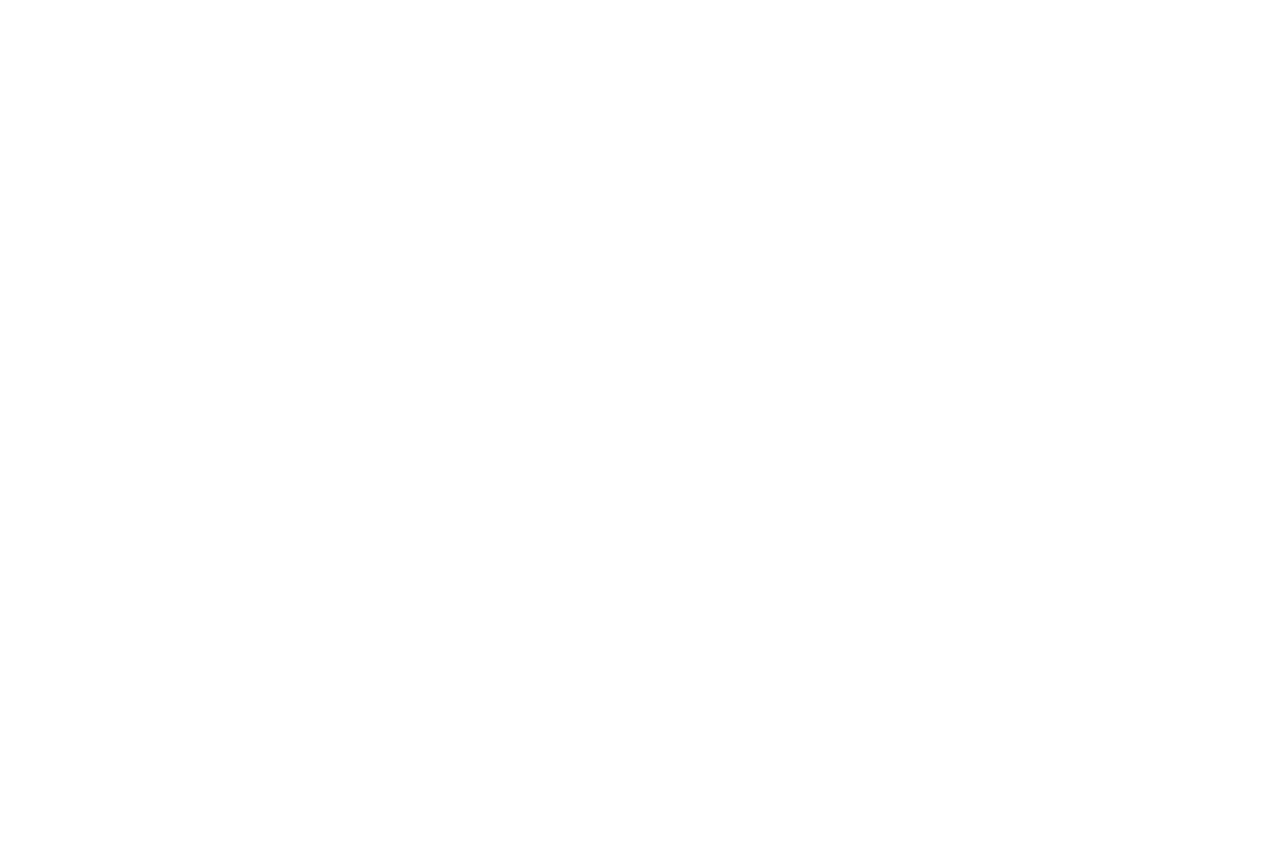
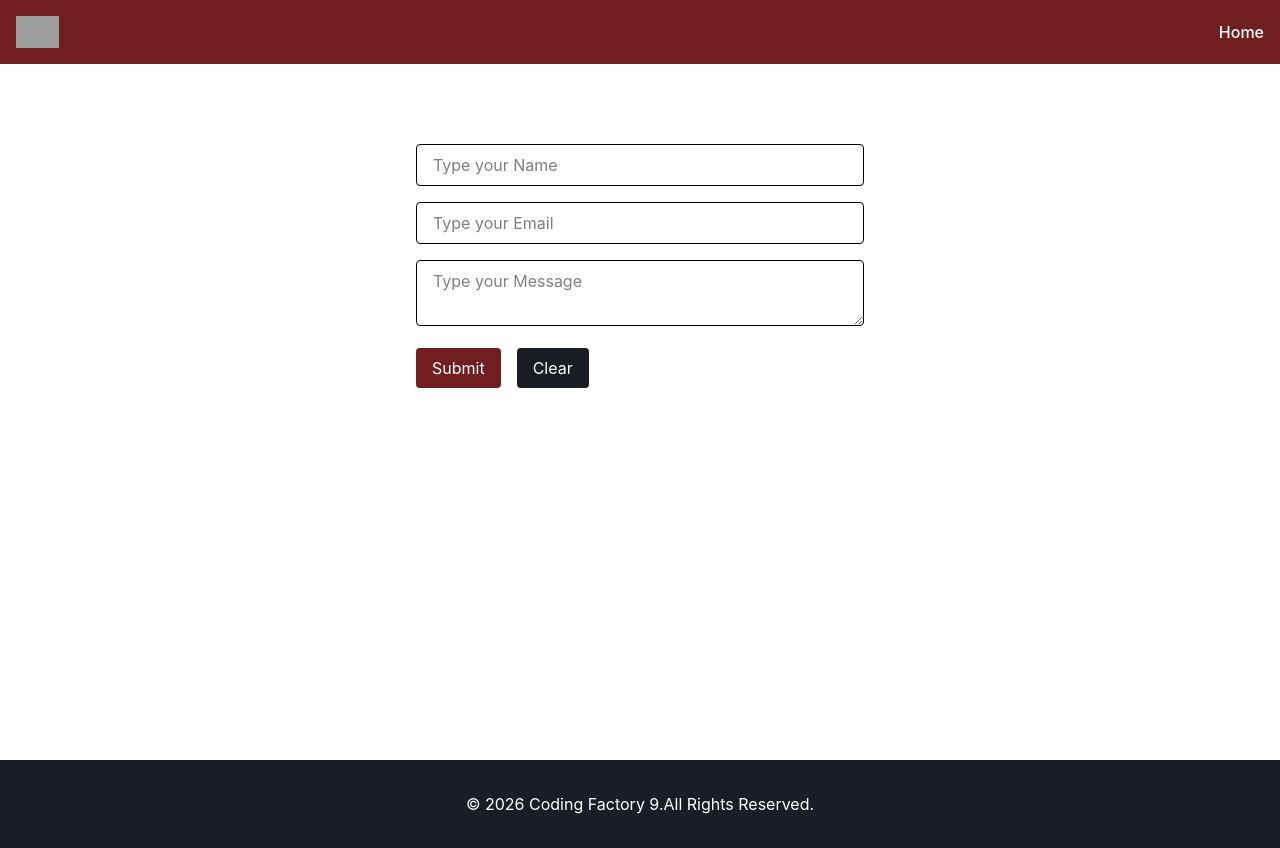
Before and after one commit to TimosPsy/cf9-react-app, a React (Vite) app: page /multyfield-form in a window 1280 px wide. Before the commit this address had no page. Before the commit the page ends 800 px from the top, so only its background shows below. Built offline with nearby package versions, Linux system fonts and the light colour scheme; grey boxes are pictures that could not be loaded.

Commit message:
feat: add MultiFieldForm component using html validation

```diff
--- a/src/App.tsx
+++ b/src/App.tsx
@@ -57,6 +57,7 @@
  import RouterLayout from "./components/RouterLayout.tsx";
  import UserPage from "./pages/UserPage.tsx";
  import SearchPage from "./pages/SearchPage.tsx";
+ import MultyFieldForm from "./components/LessonNine/MultyFieldForm.tsx";
 
  function App() {
 
@@ -113,7 +114,10 @@
               </Route>
               <Route path="search" element={<SearchPage />}/>
                 {/*/search?query=react-js&page=2   QUERY Params*/}
+
+              <Route path="multyfield-form" element={<MultyFieldForm />}/>
             </Route>
+
         </Routes>
     </>
   )
--- /dev/null
+++ b/src/components/LessonNine/MultyFieldForm.tsx
@@ -0,0 +1,91 @@
+import {useState} from "react";
+
+type FormValues = {
+    name: string,
+    email: string,
+    message: string,
+}
+const initialValues: FormValues = {
+    name: "",
+    email: "",
+    message: "",
+}
+
+const MultiFieldForm = () => {
+    const [values, setValues] = useState<FormValues>(initialValues);
+    const [submittedData, setSubmittedData] = useState<FormValues | null>(null);
+
+    const handleChange = (
+        e: React.ChangeEvent<HTMLInputElement | HTMLTextAreaElement>
+    ) =>{
+        const { name, value } = e.target;
+        setValues((prev) => ({ ...prev, [name]: value }));
+    }
+
+    const handleClear = () => {
+        setValues(initialValues);
+    }
+
+    const handleSubmit = (e: React.FormEvent<HTMLFormElement>) => {
+        e.preventDefault();
+        setSubmittedData(values)
+        setValues(initialValues)
+    }
+
+    return (
+        <>
+            <form
+                onSubmit={handleSubmit}
+                className="max-w-md mx-auto space-y-4">
+                <input
+                    type="text"
+                    name="name"
+                    value={values.name}
+                    onChange={handleChange}
+                    placeholder="Type your Name"
+                    className="w-full border rounded px-4 py-2"
+                />
+                <input
+                    type="email"
+                    name="email"
+                    value={values.email}
+                    onChange={handleChange}
+                    placeholder="Type your Email"
+                    className="w-full border rounded px-4 py-2"
+                />
+                <textarea
+                    name="message"
+                    value={values.message}
+                    onChange={handleChange}
+                    placeholder="Type your Message"
+                    className="w-full border rounded px-4 py-2"
+                    minLength={5}
+                ></textarea>
+
+                <div className="flex gap-4">
+                    <button
+                        type="submit"
+                        className="bg-cf-dark-red text-white px-4 py-2 rounded">
+                        Submit
+                    </button>
+                    <button
+                        onClick={handleClear}
+                        className="bg-cf-dark-gray text-white px-4 py-2 rounded">
+                        Clear
+                    </button>
+                </div>
+
+            </form>
+            {submittedData && (
+                <>
+                    <div className="mt-6 pt-4 max-w-md mx-auto border-t space-y-2">
+                        <p><strong>Name:</strong> {submittedData.name}</p>
+                        <p><strong>Email:</strong> {submittedData.email}</p>
+                        <p><strong>Message:</strong> {submittedData.message}</p>
+                    </div>
+                </>
+            )}
+        </>
+    )
+}
+export default MultiFieldForm;
```
